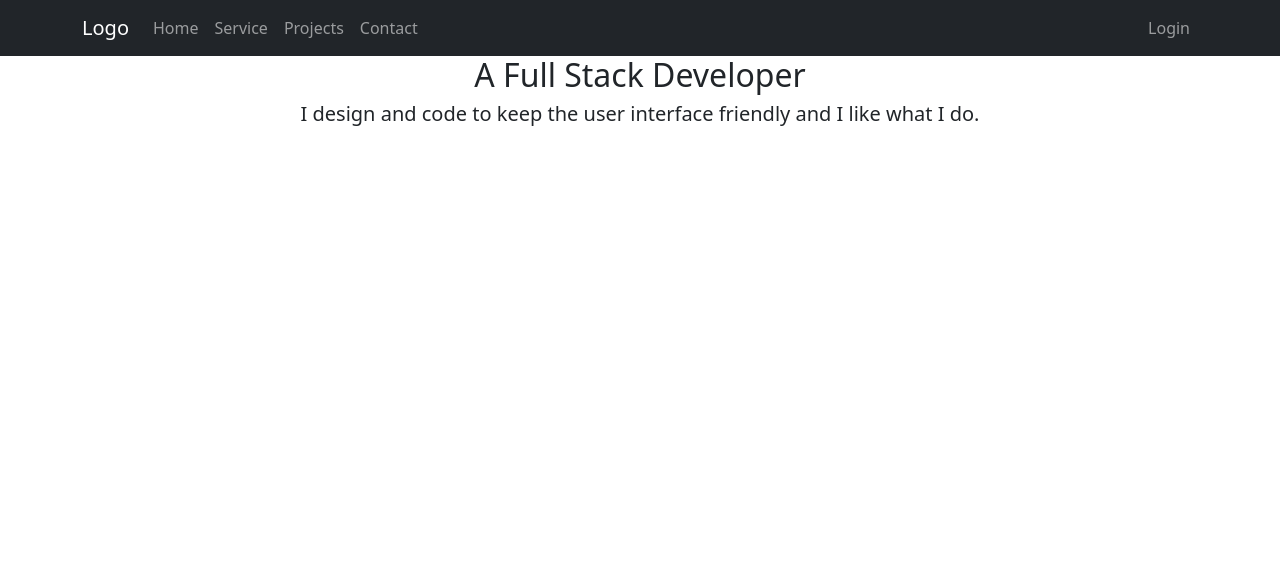
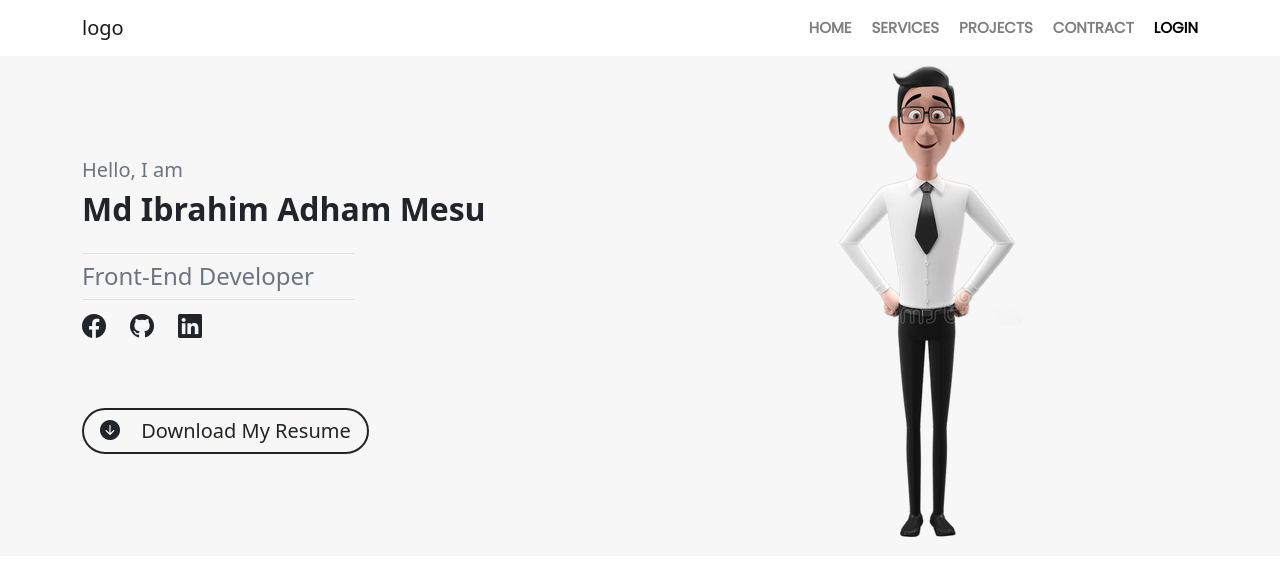
Before and after one commit to mesu-ai/portfolio, a React (Create React App) app: page / in a window 1280 px wide. Shown: the top 576 px of the page. Built offline with nearby package versions, Linux system fonts and the light colour scheme.

Commit message:
nab update

```diff
--- a/package.json
+++ b/package.json
@@ -7,11 +7,13 @@
     "@testing-library/react": "^11.1.0",
     "@testing-library/user-event": "^12.1.10",
     "bootstrap": "5.1.3",
+    "bootstrap-icons": "^1.7.1",
     "firebase": "^9.5.0",
     "react": "^17.0.2",
     "react-bootstrap": "^2.0.2",
     "react-dom": "^17.0.2",
     "react-router-dom": "6",
+    "react-router-hash-link": "^2.4.3",
     "react-scripts": "4.0.3",
     "web-vitals": "^1.0.1"
   },
--- a/public/index.html
+++ b/public/index.html
@@ -24,6 +24,9 @@
       work correctly both with client-side routing and a non-root public URL.
       Learn how to configure a non-root public URL by running `npm run build`.
     -->
+    <!-- fontawasome icon -->
+    <script src="https://kit.fontawesome.com/e15939fd59.js" crossorigin="anonymous"></script>
+
     <title>Portfolio</title>
   </head>
   <body>
--- a/src/App.js
+++ b/src/App.js
@@ -1,16 +1,27 @@
 import 'bootstrap/dist/css/bootstrap.min.css';
+import "bootstrap-icons/font/bootstrap-icons.css";
 import './App.css';
 import { BrowserRouter,Routes,Route } from 'react-router-dom';
 import Home from './pages/home/Home';
-import Navigation from './components/navigation/Navigation';
+import Navbar from './components/navigation/Navbar';
+import Service from './pages/service/Service';
+import Projects from './pages/projects/Projects';
+import Contact from './pages/contact/Contact';
+import NotFind from './pages/notfound/NotFound';
 
 function App() {
   return (
     <div className="App">
       <BrowserRouter>
-      <Navigation></Navigation>
+      <Navbar></Navbar>
       <Routes>
         <Route path='/' element={<Home/>}></Route>
+        <Route path='/home' element={<Home/>}></Route>
+        <Route path='/service' element={<Service/>}></Route>
+        <Route path='/project' element={<Projects/>}></Route>
+        <Route path='/contact' element={<Contact/>}></Route>
+        <Route path='*' element={<NotFind/>}></Route>
+
 
 
       </Routes>
--- /dev/null
+++ b/src/components/navigation/Nabbar.css
@@ -0,0 +1,19 @@
+
+@import url('https://fonts.googleapis.com/css2?family=Poppins&display=swap');
+
+.nav-item{
+    text-decoration: none;
+    margin-left: 20px;
+    color: #7f7f7f;
+    font-weight: 600;
+    font-size: 15px;
+    font-family: 'Poppins', sans-serif;
+
+}
+.nav-item:hover{
+    color: green !important;
+}
+ .active{
+    color: rgb(0, 0, 0) !important;
+
+}
--- /dev/null
+++ b/src/components/navigation/Navbar.js
@@ -0,0 +1,34 @@
+import React from 'react';
+import './Nabbar.css';
+import { Container, Nav, Navbar} from 'react-bootstrap';
+import { HashLink} from 'react-router-hash-link';
+import { NavLink } from 'react-router-dom';
+
+
+const Navigation = () => {
+    return (
+        <Navbar collapseOnSelect expand="lg" bg="white" variant="light" sticky="top">
+        <Container>
+        <Navbar.Brand href="#home">logo</Navbar.Brand>
+        <Navbar.Toggle aria-controls="responsive-navbar-nav" />
+        <Navbar.Collapse id="responsive-navbar-nav">
+        <Nav className="ms-auto ">
+
+        <NavLink  className="nav-item mt-lg-0 mt-2" as={HashLink} to='/home'>HOME</NavLink>
+        <NavLink  className="nav-item mt-lg-0 mt-2" as={HashLink} to='/service'>SERVICES</NavLink>
+
+        <NavLink className="nav-item mt-lg-0 mt-2" as={HashLink} to='/project'>PROJECTS</NavLink>
+        <NavLink className="nav-item mt-lg-0 mt-2" as={HashLink} to='/contact'>CONTRACT</NavLink>
+
+        <NavLink className="nav-item mt-lg-0 mt-2" as={HashLink} to='/'>LOGIN</NavLink>
+
+
+        </Nav>
+
+        </Navbar.Collapse>
+        </Container>
+        </Navbar>
+    );
+};
+
+export default Navigation;
--- a/src/components/navigation/Navigation.js
+++ /dev/null
@@ -1,34 +0,0 @@
-import React from 'react';
-import { Container, Nav, Navbar, NavDropdown } from 'react-bootstrap';
-
-const Navigation = () => {
-    return (
-        <Navbar collapseOnSelect expand="lg" bg="dark" variant="dark">
-        <Container>
-        <Navbar.Brand href="#home">Logo</Navbar.Brand>
-        <Navbar.Toggle aria-controls="responsive-navbar-nav" />
-        <Navbar.Collapse id="responsive-navbar-nav">
-        <Nav className="me-auto">
-        <Nav.Link href="#features">Home</Nav.Link>
-        <Nav.Link href="#pricing">Service</Nav.Link>
-        <Nav.Link href="#pricing">Projects</Nav.Link>
-        <Nav.Link href="#pricing">Contact</Nav.Link>
-        {/* <NavDropdown title="Dropdown" id="collasible-nav-dropdown">
-            <NavDropdown.Item href="#action/3.1">Action</NavDropdown.Item>
-            <NavDropdown.Item href="#action/3.2">Another action</NavDropdown.Item>
-            <NavDropdown.Item href="#action/3.3">Something</NavDropdown.Item>
-            <NavDropdown.Divider />
-            <NavDropdown.Item href="#action/3.4">Separated link</NavDropdown.Item>
-        </NavDropdown> */}
-        </Nav>
-        <Nav>
-        <Nav.Link href="#deets">Login</Nav.Link>
-
-        </Nav>
-        </Navbar.Collapse>
-        </Container>
-        </Navbar>
-    );
-};
-
-export default Navigation;
--- /dev/null
+++ b/src/pages/contact/Contact.js
@@ -0,0 +1,12 @@
+import React from 'react';
+
+const Contact = () => {
+    return (
+        <div>
+            <h3>Contact Page</h3>
+
+        </div>
+    );
+};
+
+export default Contact;
--- /dev/null
+++ b/src/pages/home/homebanner/HomeBanner.CSS
@@ -0,0 +1,4 @@
+
+.fb:hover{
+    color: blue !important;
+}
--- a/src/pages/home/homebanner/HomeBanner.js
+++ b/src/pages/home/homebanner/HomeBanner.js
@@ -1,14 +1,47 @@
 import React from 'react';
-import { Container } from 'react-bootstrap';
+import './HomeBanner.CSS';
+import { Col, Container, Row } from 'react-bootstrap';
+import coverimg from '../../../images/coverimg.png';
+
+
 
 const HomeBanner = () => {
     return (
-        <Container>
-            <h2>A Full Stack Developer</h2>
-            <h5>I design and code to keep the user interface friendly and I like what I do.</h5>
+
+        // height:'100vh'
+            <div style={{backgroundColor:'#f7f7f7' }} >
+
+            <Container >
+
+            <Row className="flex flex-lg-row flex-column-reverse justify-content-center align-items-center row-cols-lg-2 row-cols-1 ">
+
+                <Col className="text-start mt-lg-0 mt-5 ms-lg-0 ms-4">
+                    <h5 className="text-secondary">Hello, I am</h5>
+                    <h2 className="fw-bold">Md Ibrahim Adham Mesu</h2>
+                    <h4 className="border-bottom border-top text-secondary py-2 w-50 mt-4">Front-End Developer</h4>
+
+                    {/* <h5>I design and code to keep the user interface friendly and I like what I do.</h5> */}
+                    <p>
+                    <i className="bi bi-facebook fs-4 me-4"></i>
+                    <i className="bi bi-github fs-4 me-4"></i>
+                    <i className="bi bi-linkedin fs-4 me-4"></i></p>
+
+                    <button style={{fontWeight:'450'}} type="button" class="btn btn-outline-dark border-2 rounded-pill  fs-5 mt-5 px-3"> <i class="bi bi-arrow-down-circle-fill me-3"></i> Download My Resume</button>
 
 
-        </Container>
+
+                </Col>
+                <Col>
+                <img className="img-fluid" src={coverimg} alt="" />
+
+                </Col>
+
+            </Row>
+            </Container>
+            </div>
+
+
+
     );
 };
 
--- /dev/null
+++ b/src/pages/notfound/NotFound.js
@@ -0,0 +1,12 @@
+import React from 'react';
+
+const NotFind = () => {
+    return (
+        <div>
+            Not Found page
+
+        </div>
+    );
+};
+
+export default NotFind;
--- /dev/null
+++ b/src/pages/projects/Projects.js
@@ -0,0 +1,12 @@
+import React from 'react';
+
+const Projects = () => {
+    return (
+        <div>
+            <h5>Projects</h5>
+
+        </div>
+    );
+};
+
+export default Projects;
--- /dev/null
+++ b/src/pages/service/Service.js
@@ -0,0 +1,11 @@
+import React from 'react';
+
+const Service = () => {
+    return (
+        <div>
+            Service page
+        </div>
+    );
+};
+
+export default Service;
```
Also changed, not shown: src/images/coverimg.png (added), 1 other file (tests, documents, lock files or other folders).
